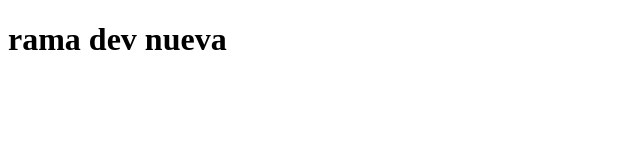
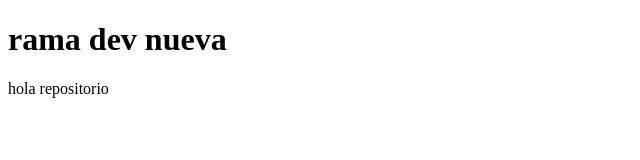
Before and after one commit to Jonathan-Andia/repositorio_tp1, a plain HTML site: page index.html in a window 1280 px wide. Shown: the whole page, without its empty margins (0-640 px from the left). Drawn offline with Linux system fonts and the light colour scheme.

Commit message:
cambio para subir

```diff
--- a/index.html
+++ b/index.html
@@ -7,5 +7,6 @@
 </head>
 <body>
     <h1> rama dev nueva </h1>
+    <p> hola repositorio </p>
 </body>
 </html>
```
